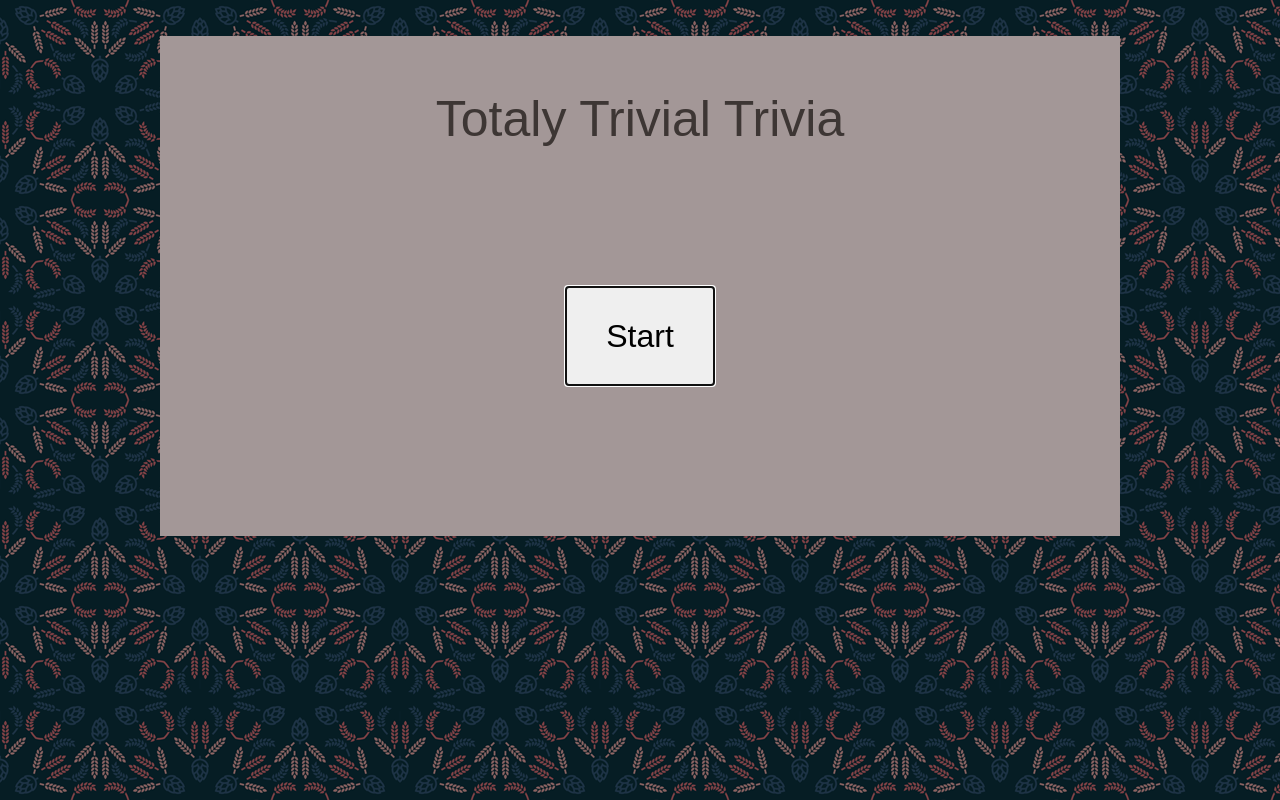
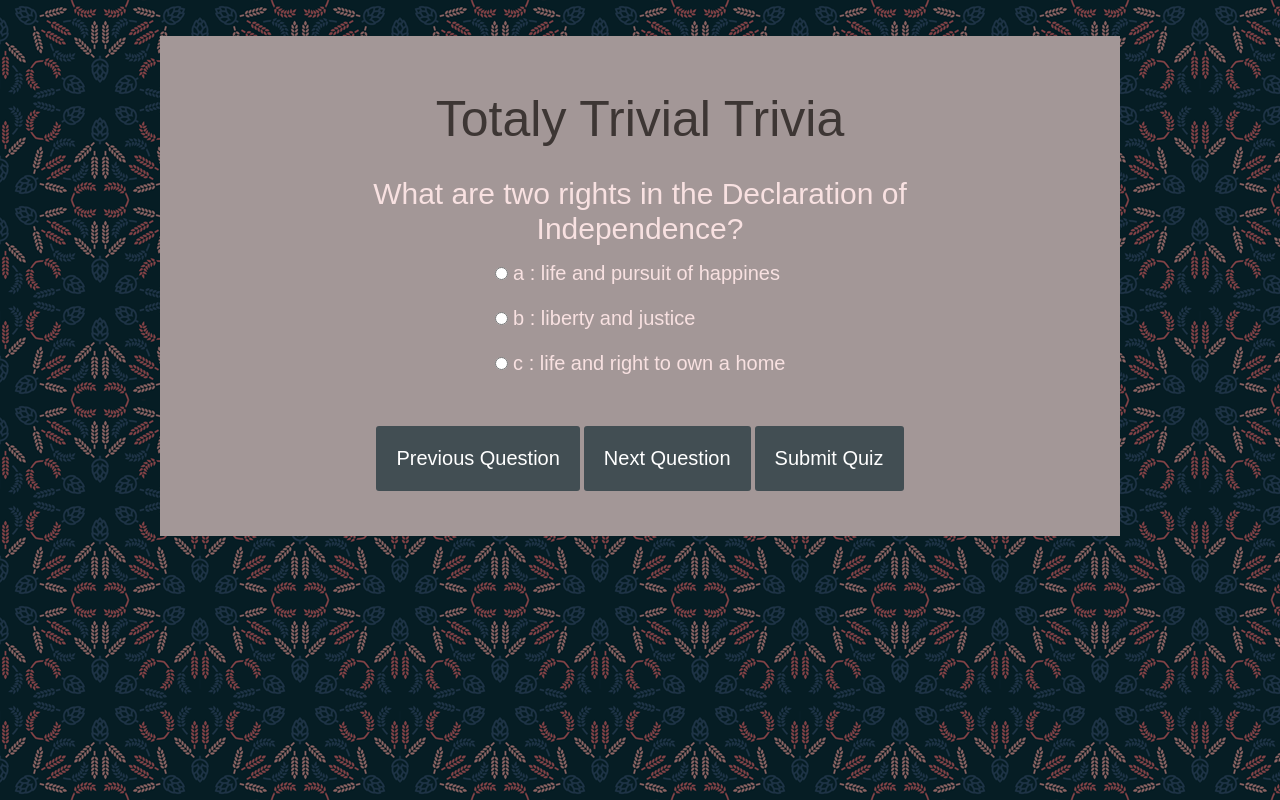
Before and after one commit to katrinity/TriviaGame, a plain HTML site: page index.html in a window 1280 px wide. Both pictures are taken after a click on the button "Start". Drawn offline with nearby package versions, Linux system fonts and the light colour scheme.

Commit message:
uploaded final version (unfinished)

```diff
--- a/assets/css/style.css
+++ b/assets/css/style.css
@@ -46,3 +46,78 @@ body {
         color: white;
         cursor: pointer;
       }
+
+
+
+
+
+
+
+
+
+
+      @import url(https://fonts.googleapis.com/css?family=Work+Sans:300,600);
+
+      .quiz-container{
+          font-size: 20px;
+          font-family: 'Work Sans', sans-serif;
+          color: rgb(248, 225, 225);
+          font-weight: 300;
+          text-align: center;
+          line-height: 35px;
+          position: relative;
+          height: 250px;
+          margin-top: 40px;
+
+      }
+      h1{
+        font-weight: 300;
+        margin: 0px;
+        padding: 10px;
+        font-size: 20px;
+        background-color: #444;
+        color: #fff;
+      }
+      .question{
+        font-size: 30px;
+        margin-bottom: 10px;
+      }
+      .answers {
+        margin-bottom: 20px;
+        text-align: left;
+        display: inline-block;
+      }
+      .answers label{
+        display: block;
+        margin-bottom: 10px;
+      }
+      button{
+          font-family: fantasy;
+          font-size: 20px;
+          background-color: rgb(66, 78, 83);
+          color: #fff;
+          border: 25px;
+          border-radius: 3px;
+          padding: 20px;
+          cursor: pointer;
+          margin-bottom: 10px;
+      }
+      button:hover{
+          background-color: rgb(81, 89, 92);
+      }
+
+
+
+      .slide{
+        position: absolute;
+        left: 0px;
+        top: 0px;
+        width: 100%;
+        z-index: 1;
+        opacity: 0;
+        transition: opacity 0.5s;
+      }
+      .active-slide{
+        opacity: 1;
+        z-index: 2;
+      }
--- a/assets/javascript/app.js
+++ b/assets/javascript/app.js
@@ -0,0 +1,238 @@
+var myQuestions;
+let quizContainer;
+let resultsContainer;
+let submitButton;
+let currentSlide;
+let slides;
+let previousButton = $("#previous");
+let nextButton = $("#next");
+
+
+
+$(document).ready(function () {
+    quizContainer = $(".quiz-container");
+    resultsContainer = $("#results");
+
+
+    $('#previous').toggle()
+    $('#next').toggle()
+    $('#submit').toggle()
+    myQuestions = [
+        {
+            question: "What are two rights in the Declaration of Independence?",
+            answers: {
+                a: "life and pursuit of happines",
+                b: "liberty and justice",
+                c: "life and right to own a home"
+            },
+            correctAnswer: "a"
+        },
+        {
+            question: "When must all men register for the Selective Service?",
+            answers: {
+                a: "at age sixteen (16)",
+                b: "at any age",
+                c: "between eighteen (18) and twenty-six (26)"
+            },
+            correctAnswer: "c"
+        },
+        {
+            question: "What is the 'rule of law'?",
+            answers: {
+                a: "All laws must be the same in every state.",
+                b: "Everyone must follow the law.",
+                c: "Everyone but the Presodent must follow the law.",
+            },
+            correctAnswer: "b"
+        },
+        {
+            question: "Who was the first President?",
+            answers: {
+                a: "Abraham Lincoln",
+                b: "George Washington",
+                c: "Thomas Jefferson",
+            },
+            correctAnswer: "b"
+        },
+        {
+            question: "How old do citizens have to be to vote for President?",
+            answers: {
+                a: "sixteen (16) and older",
+                b: "eighteen (18) and older",
+                c: "twenty-one (21) and older",
+            },
+            correctAnswer: "b"
+        },
+        {
+            question: "Name one right only for United States citizens?",
+            answers: {
+                a: "run for federal office",
+                b: "freedom of speech",
+                c: "attend public school",
+            },
+            correctAnswer: "a"
+        },
+        {
+            question: "What does the President's Cabinet do?",
+            answers: {
+                a: "makes laws",
+                b: "commands the U.S. Armed Forces",
+                c: "advises the President",
+            },
+            correctAnswer: "c"
+        },
+        {
+            question: "The House of Representatives has how many voting members?",
+            answers: {
+                a: "435",
+                b: "441",
+                c: "200",
+            },
+            correctAnswer: "a"
+        },
+        {
+            question: "What is the highest court in the United States??",
+            answers: {
+                a: "the Federal Court",
+                b: "the Supreme Court",
+                c: "the District Court",
+            },
+            correctAnswer: "b"
+        },
+        {
+            question: "Name one war fought by the United States in the 1900s.",
+            answers: {
+                a: "Civil War",
+                b: "World War I",
+                c: "Revolutionary War",
+            },
+            correctAnswer: "b"
+        }
+
+    ]
+
+    $('.start').on("click", event => {
+        $('.start').toggle()
+        $('#previous').toggle()
+        $('#next').toggle()
+        $('#submit').toggle()
+        buildQuiz();
+
+    })
+
+});
+
+function buildQuiz() {
+    // we'll need a place to store the HTML output
+    var output = [];
+    //console.log (myQuestions)
+
+    // for each question...
+    myQuestions.forEach((currentQuestion, questionNumber) => {
+        // we'll want to store the list of answer choices
+        var answers = [];
+
+        // and for each available answer...
+        for (letter in currentQuestion.answers) {
+            // ...add an HTML radio button
+            answers.push(
+                `<label>
+                 <input type="radio" name="question${questionNumber}" value="${letter}">
+                  ${letter} :
+                  ${currentQuestion.answers[letter]}
+               </label>`
+            );
+        }
+
+        // add this question and its answers to the output
+        output.push(
+            `<div class="slide">
+               <div class="question"> ${currentQuestion.question} </div>
+               <div class="answers"> ${answers.join("")} </div>
+             </div>`
+        );
+    });
+
+    // combine our output list into one string of HTML and put it on the page
+
+    quizContainer.html(output.join(""));
+    $('.slide').first().addClass('active-slide');
+    previousButton = $("#previous");
+    nextButton = $("#next");
+    submitButton = $("#submit");
+    slides = document.querySelectorAll(".slide");
+    //
+
+    showSlide(0);
+
+    // on submit, show results
+
+    submitButton.on("click", showResults);
+    previousButton.on("click", showPreviousSlide);
+    nextButton.on("click", showNextSlide);
+}
+
+function showResults() {
+    // gather answer containers from our quiz
+    const answerContainers = quizContainer.querySelectorAll(".answers");
+
+    // keep track of user's answers
+    let numCorrect = 0;
+
+    // for each question...
+    myQuestions.forEach((currentQuestion, questionNumber) => {
+        // find selected answer
+        const answerContainer = answerContainers[questionNumber];
+        const selector = `input[name=question${questionNumber}]:checked`;
+        const userAnswer = (answerContainer.querySelector(selector) || {}).value;
+
+        // if answer is correct
+        if (userAnswer === currentQuestion.correctAnswer) {
+            // add to the number of correct answers
+            numCorrect++;
+
+            // color the answers green
+            // answerContainers[questionNumber].style.color = "lightgreen";
+        } else {
+            // if answer is wrong or blank
+            // color the answers red
+            answerContainers[questionNumber].style.color = "red";
+        }
+    });
+
+    // show number of correct answers out of total
+    resultsContainer.innerHTML = `${numCorrect} out of ${myQuestions.length}`;
+}
+
+function showSlide(n) {
+    slides[currentSlide].classList.remove("active-slide");
+    slides[n].classList.add("active-slide");
+    currentSlide = n;
+    console.log('currentSlide', currentSlide);
+    if (currentSlide === 0) {
+
+        previousButton.css('display', "none");
+    } else {
+        previousButton.css('display', "inline-block");
+    }
+
+    if (currentSlide === slides.length - 1) {
+        nextButton.style.display = "none";
+        submitButton.style.display = "inline-block";
+    } else {
+        //nextButton.style.display = "inline-block";
+        submitButton.style.display = "none";
+    }
+}
+
+function showNextSlide() {
+    showSlide(currentSlide + 1);
+}
+
+function showPreviousSlide() {
+    showSlide(currentSlide - 1);
+}
+
+
+// display quiz right away
+//buildQuiz();
--- /dev/null
+++ b/index copy.html
@@ -0,0 +1,39 @@
+<!DOCTYPE html>
+<html lang="en-us">
+<head>
+    <meta charset="UTF-8">
+    <meta name="viewport" content="width=device-width, initial-scale=1, shrink-to-fit=no">
+    <title>Trivia Game</title>
+    <link rel="stylesheet" href="https://stackpath.bootstrapcdn.com/bootstrap/4.1.3/css/bootstrap.min.css" integrity="sha384-MCw98/SFnGE8fJT3GXwEOngsV7Zt27NXFoaoApmYm81iuXoPkFOJwJ8ERdknLPMO" crossorigin="anonymous">
+    <link rel="stylesheet" type="text/css" href="assets/css/reset.css">
+    <link rel="stylesheet" type="text/css" href="assets/css/style.css">
+    <script src="https://cdnjs.cloudflare.com/ajax/libs/jquery/3.4.1/jquery.min.js"></script>
+    <script src="assets/javascript/app.js"></script>
+</head>
+<body>
+        <header class="headerContainer">
+                <div class="row justify-content-md-center ">
+                        <div class="col-md-4">
+                        </div>
+                </div>
+        </header>
+
+        <div class="container">
+                <div class="row justify-content-md-center">
+                <div class="col-md-8">
+                                <div class="title">Totaly Trivial Trivia</div>
+                                <div class="quiz-container">
+                                  <div id="quiz"></div>
+                                </div>
+                                <button id="previous">Previous Question</button>
+                                <button id="next">Next Question</button>
+                                <button id="submit">Submit Quiz</button>
+                                <div id="results"></div>
+                </div>
+                </div>
+        </div>
+
+
+
+</body>
+</html>
--- a/index.html
+++ b/index.html
@@ -1,15 +1,19 @@
 <!DOCTYPE html>
 <html lang="en-us">
+
 <head>
         <meta charset="UTF-8">
         <meta name="viewport" content="width=device-width, initial-scale=1, shrink-to-fit=no">
         <title>Trivia Game</title>
-    <link rel="stylesheet" href="https://stackpath.bootstrapcdn.com/bootstrap/4.1.3/css/bootstrap.min.css" integrity="sha384-MCw98/SFnGE8fJT3GXwEOngsV7Zt27NXFoaoApmYm81iuXoPkFOJwJ8ERdknLPMO" crossorigin="anonymous">
+        <link rel="stylesheet" href="https://stackpath.bootstrapcdn.com/bootstrap/4.1.3/css/bootstrap.min.css"
+                integrity="sha384-MCw98/SFnGE8fJT3GXwEOngsV7Zt27NXFoaoApmYm81iuXoPkFOJwJ8ERdknLPMO"
+                crossorigin="anonymous">
         <link rel="stylesheet" type="text/css" href="assets/css/reset.css">
         <link rel="stylesheet" type="text/css" href="assets/css/style.css">
         <script src="https://cdnjs.cloudflare.com/ajax/libs/jquery/3.4.1/jquery.min.js"></script>
         <script src="assets/javascript/app.js"></script>
 </head>
+
 <body>
         <header class="headerContainer">
                 <div class="row justify-content-md-center ">
@@ -25,10 +29,17 @@
                                 <div class="button">
                                         <button class="start">Start</button>
                                 </div>
+                                <div class="quiz-container">
+                                        <div id="quiz"></div>
+                                </div>
+                                <button id="previous">Previous Question</button>
+                                <button id="next">Next Question</button>
+                                <button id="submit">Submit Quiz</button>
+                                <div id="results"></div>
                         </div>
                 </div>
         </div>
 
+</body>
 
-</body>
 </html>
```
Lines whose indentation alone changed are shown as unchanged.
